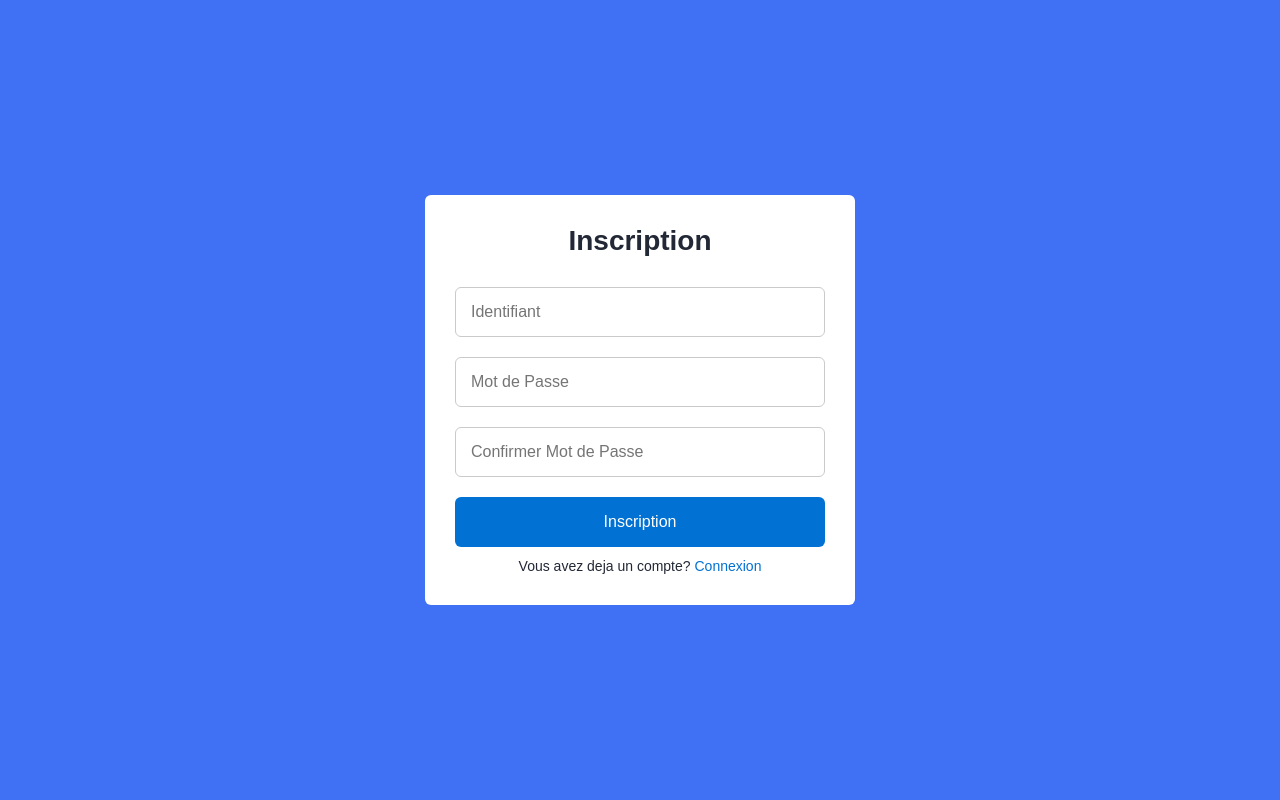
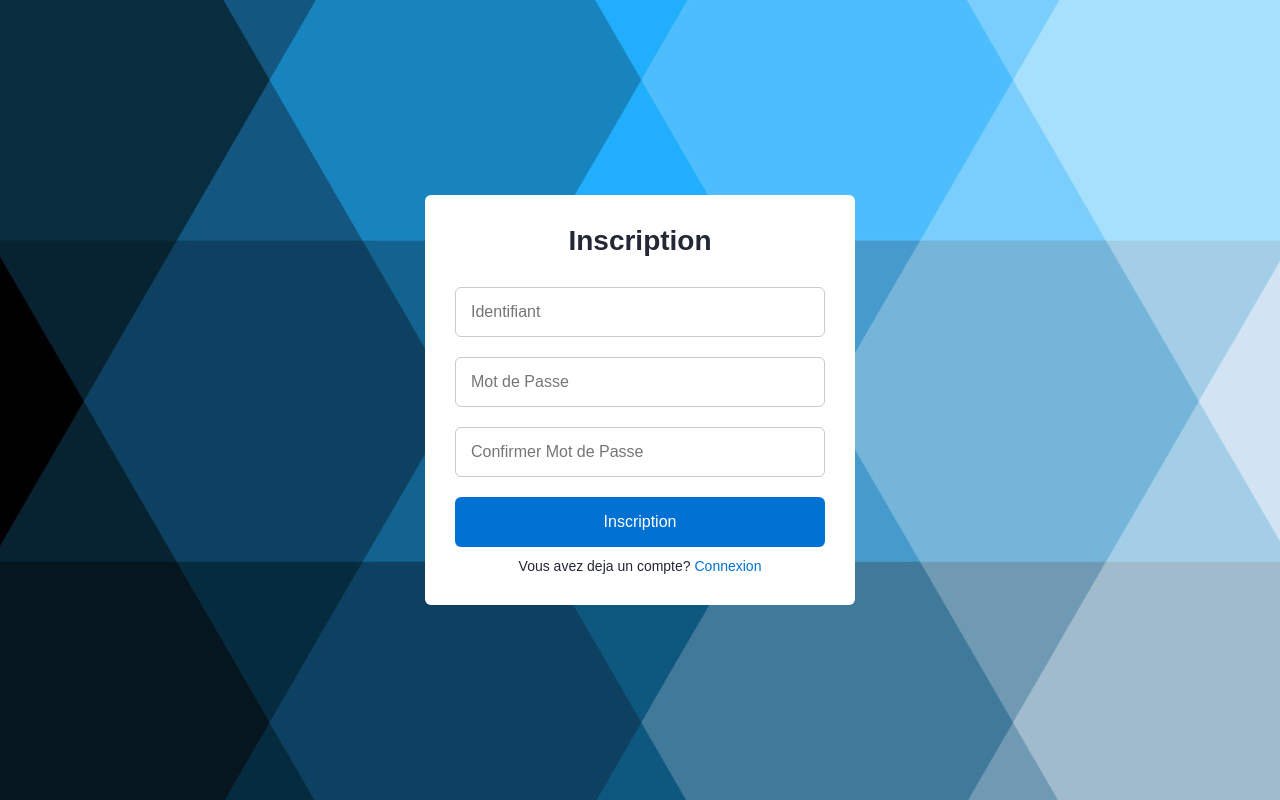
Before and after one commit to AmeenTocai/Chat, a Django app: page /signup/ in a window 1280 px wide. Run offline with Django 4.2, Linux system fonts and the light colour scheme.

Commit message:
added background animation

```diff
--- a/webchat/core/templates/core/signup.html
+++ b/webchat/core/templates/core/signup.html
@@ -12,14 +12,33 @@
                 box-sizing: border-box;
                 font-family: Arial, Helvetica, sans-serif;
             }
+            @keyframes pan {
+                100% { background-position: 15% 50%;}
+            }
+            body{
+                display: grid;
+                place-items: center;
+                margin: 0;
+                padding: 0 24px;
+                background-image: url({% load static %}{% static "core/imageb.jpeg" %});
+                background-repeat: no-repeat;
+                background-size: cover;
+                animation: pan 6s infinite alternate linear;
+            }
             .container{
                 height: 100vh;
                 width: 100%;
                 display: flex;
                 align-items: center;
                 justify-content: center;
-                background-color: #4070f4;
+                /*background-color: #4070f4;*/
+
                 column-gap: 30px;
+            }
+            @media (width >= 500px){
+                body{
+                    padding: 0;
+                }
             }
             .form{
                 position: absolute;
```
